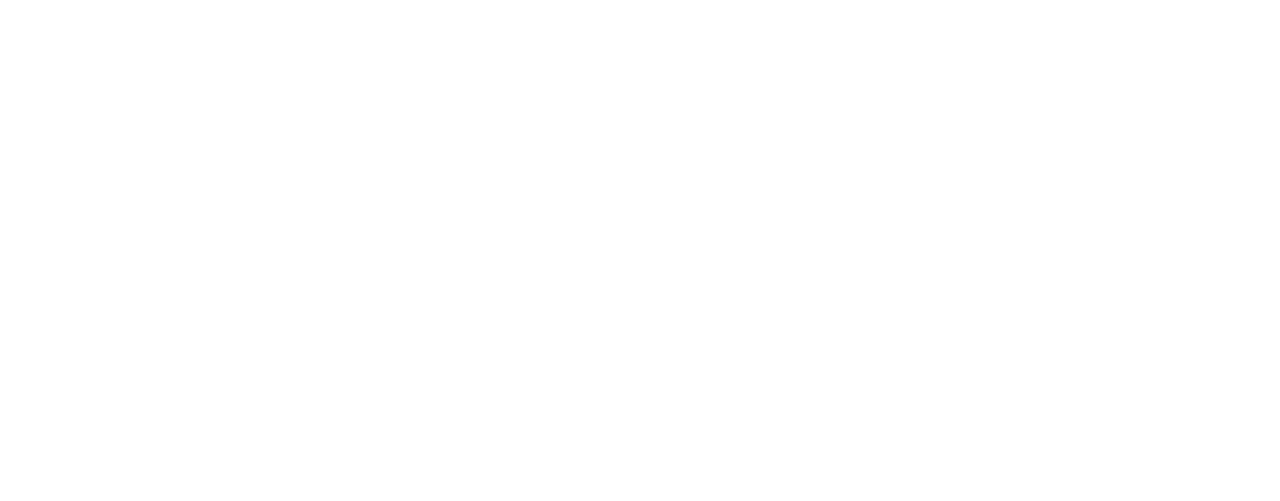
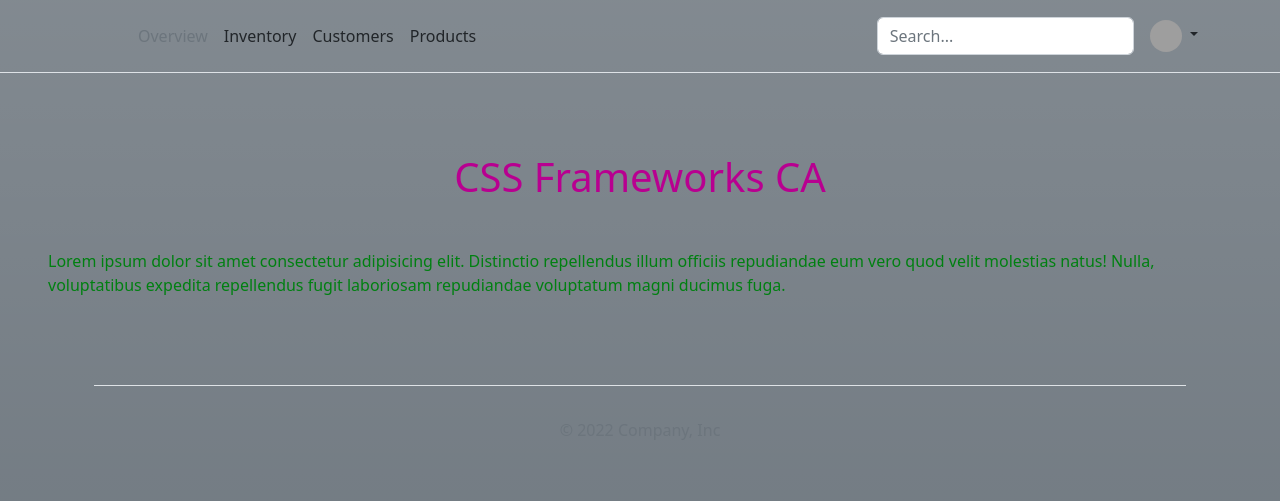
Before and after one commit to Mariannebp/CSS-Frameworks-CA, a website: page index.html in a window 1280 px wide. Drawn offline with nearby package versions, Linux system fonts and the light colour scheme; grey boxes are pictures that could not be loaded.

Commit message:
setting sass and bootstrap

```diff
--- a/index.html
+++ b/index.html
@@ -4,7 +4,98 @@
     <meta charset="UTF-8" />
     <meta http-equiv="X-UA-Compatible" content="IE=edge" />
     <meta name="viewport" content="width=device-width, initial-scale=1.0" />
-    <title>Document</title>
+    <title>CSS Frameworks CA</title>
+    <!-- <link
+      rel="stylesheet"
+      href="node_modules/bootstrap/dist/css/bootstrap.min.css"
+    /> -->
+    <link rel="stylesheet" href="dist/css/styles.css" />
   </head>
-  <body></body>
+  <body
+    class="d-flex flex-column min-vh-100 bg-secondary bg-gradient text-white"
+  >
+    <header class="p-3 mb-3 border-bottom">
+      <div class="container">
+        <div
+          class="d-flex flex-wrap align-items-center justify-content-center justify-content-lg-start"
+        >
+          <a
+            href="/"
+            class="d-flex align-items-center mb-2 mb-lg-0 text-dark text-decoration-none"
+          >
+            <svg
+              class="bi me-2"
+              width="40"
+              height="32"
+              role="img"
+              aria-label="Bootstrap"
+            >
+              <use xlink:href="#bootstrap"></use>
+            </svg>
+          </a>
+
+          <ul
+            class="nav col-12 col-lg-auto me-lg-auto mb-2 justify-content-center mb-md-0"
+          >
+            <li>
+              <a href="#" class="nav-link px-2 link-secondary">Overview</a>
+            </li>
+            <li><a href="#" class="nav-link px-2 link-dark">Inventory</a></li>
+            <li><a href="#" class="nav-link px-2 link-dark">Customers</a></li>
+            <li><a href="#" class="nav-link px-2 link-dark">Products</a></li>
+          </ul>
+
+          <form class="col-12 col-lg-auto mb-3 mb-lg-0 me-lg-3" role="search">
+            <input
+              type="search"
+              class="form-control"
+              placeholder="Search..."
+              aria-label="Search"
+            />
+          </form>
+
+          <div class="dropdown text-end">
+            <a
+              href="#"
+              class="d-block link-dark text-decoration-none dropdown-toggle"
+              data-bs-toggle="dropdown"
+              aria-expanded="false"
+            >
+              <img
+                src="https://github.com/mdo.png"
+                alt="mdo"
+                width="32"
+                height="32"
+                class="rounded-circle"
+              />
+            </a>
+            <ul class="dropdown-menu text-small">
+              <li><a class="dropdown-item" href="#">New project...</a></li>
+              <li><a class="dropdown-item" href="#">Settings</a></li>
+              <li><a class="dropdown-item" href="#">Profile</a></li>
+              <li><hr class="dropdown-divider" /></li>
+              <li><a class="dropdown-item" href="#">Sign out</a></li>
+            </ul>
+          </div>
+        </div>
+      </div>
+    </header>
+    <main class="m-5">
+      <h1 class="m-5 mt-3">CSS Frameworks CA</h1>
+      <p>
+        Lorem ipsum dolor sit amet consectetur adipisicing elit. Distinctio
+        repellendus illum officiis repudiandae eum vero quod velit molestias
+        natus! Nulla, voluptatibus expedita repellendus fugit laboriosam
+        repudiandae voluptatum magni ducimus fuga.
+      </p>
+    </main>
+    <div class="container">
+      <div class="container">
+        <footer class="py-3 my-4 border-top">
+          <p class="text-center text-secondary mt-3">© 2022 Company, Inc</p>
+        </footer>
+      </div>
+    </div>
+    <script src="/node_modules/bootstrap/dist/js/bootstrap.bundle.min.js"></script>
+  </body>
 </html>
--- /dev/null
+++ b/src/scss/_navbar.scss
@@ -0,0 +1,8 @@
+nav li {
+  color: $secondary-color;
+
+}
+
+a {
+  text-decoration: none;
+}
--- /dev/null
+++ b/src/scss/_variables.scss
@@ -0,0 +1,26 @@
+$primary-color: #b80090;
+$secondary-color: rgb(0, 128, 17);
+
+
+
+
+// $blue:    #0d6efd;
+// $indigo:  #6610f2;
+// $purple:  #6f42c1;
+// $pink:    #d63384;
+// $red:     #dc3545;
+// $orange:  #fd7e14;
+// $yellow:  #ffc107;
+// $green:   #198754;
+// $teal:    #20c997;
+// $cyan:    #153136;
+
+
+// $primary:       $indigo;
+// $secondary:     $green;
+// $success:       $green;
+// $info:          $cyan;
+// $warning:       $yellow;
+// $danger:        $red;
+// $light:         $gray-100;
+// $dark:          $gray-900;
--- /dev/null
+++ b/src/scss/styles.scss
@@ -0,0 +1,17 @@
+
+
+@import "./variables";
+@import "./navbar";
+@import "../../node_modules/bootstrap/scss/bootstrap.scss";
+
+
+
+h1 {
+  color: $primary-color;
+  display: flex;
+  justify-content: center;
+}
+
+p {
+  color: $secondary-color;
+}
```
Also changed, not shown: package.json (added, +29 -0 lines), dist/css/styles.css (added), pages/login.html (added), pages/profile.html (added), 3 other files.
